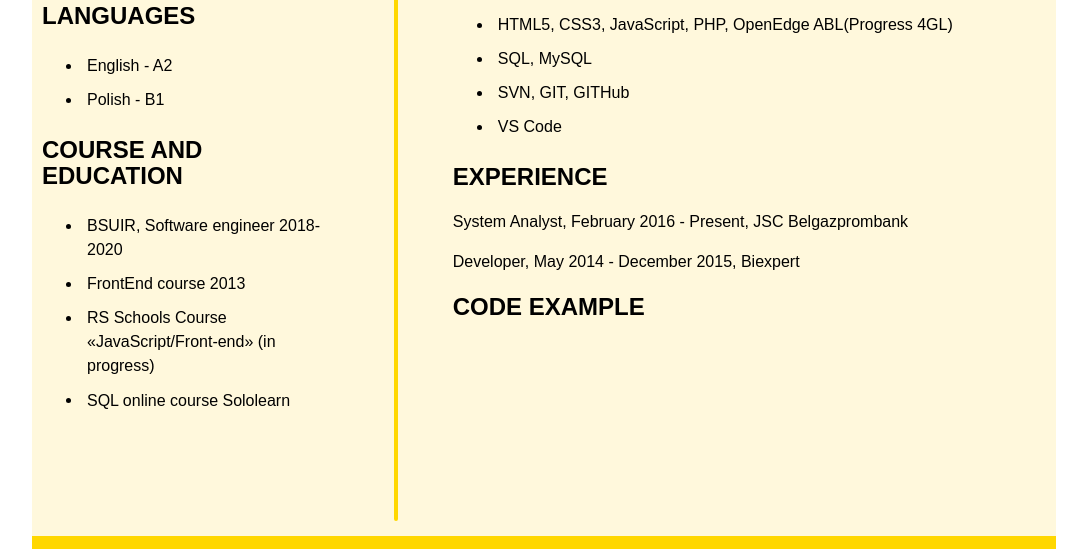
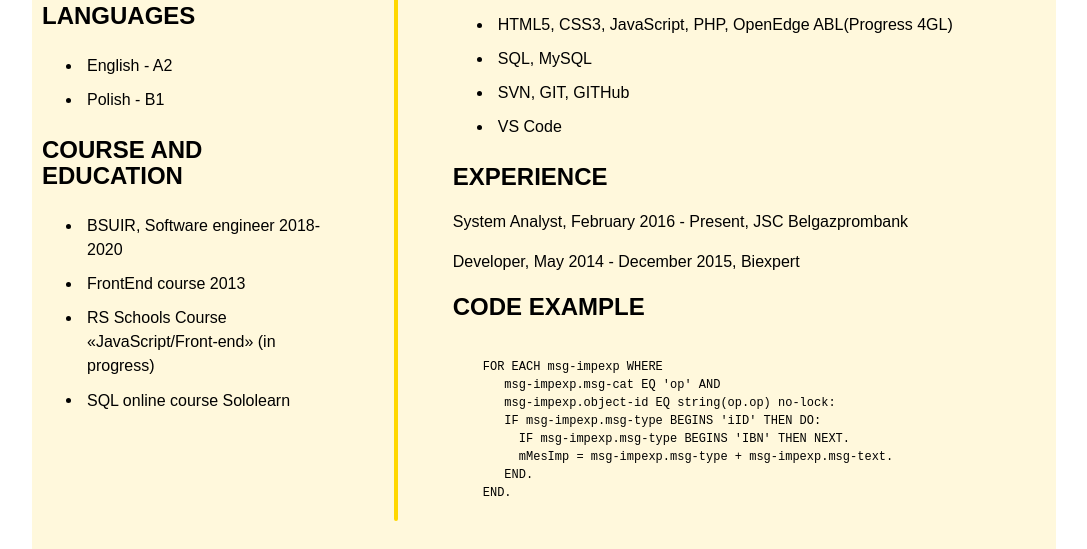
Before and after one commit to ADziakon/rsschool-cv-old, a plain HTML site: page index.html in a window 1280 px wide. Shown: the part 598-1147 px from the top of the page, without its empty margins (96-1183 px from the left). Drawn offline with Linux system fonts and the light colour scheme.

Commit message:
feat: add code example

```diff
--- a/index.html
+++ b/index.html
@@ -84,6 +84,18 @@
                 <p> Developer, May 2014 - December 2015, Biexpert</p>
 
                 <h2>Code Example</h2>
+                <pre>
+                    <code>
+FOR EACH msg-impexp WHERE
+   msg-impexp.msg-cat EQ 'op' AND
+   msg-impexp.object-id EQ string(op.op) no-lock:
+   IF msg-impexp.msg-type BEGINS 'iID' THEN DO:
+     IF msg-impexp.msg-type BEGINS 'IBN' THEN NEXT.
+     mMesImp = msg-impexp.msg-type + msg-impexp.msg-text.
+   END.
+END.
+                    </code>
+                </pre>
             </div>
         </article>
 
--- a/style.css
+++ b/style.css
@@ -112,3 +112,10 @@ footer div{
 footer div img{
     vertical-align: middle;
 }
+
+pre{
+    padding-left: 30px;
+    font-family: monospace;
+    font-size: 12px;
+
+}
```
